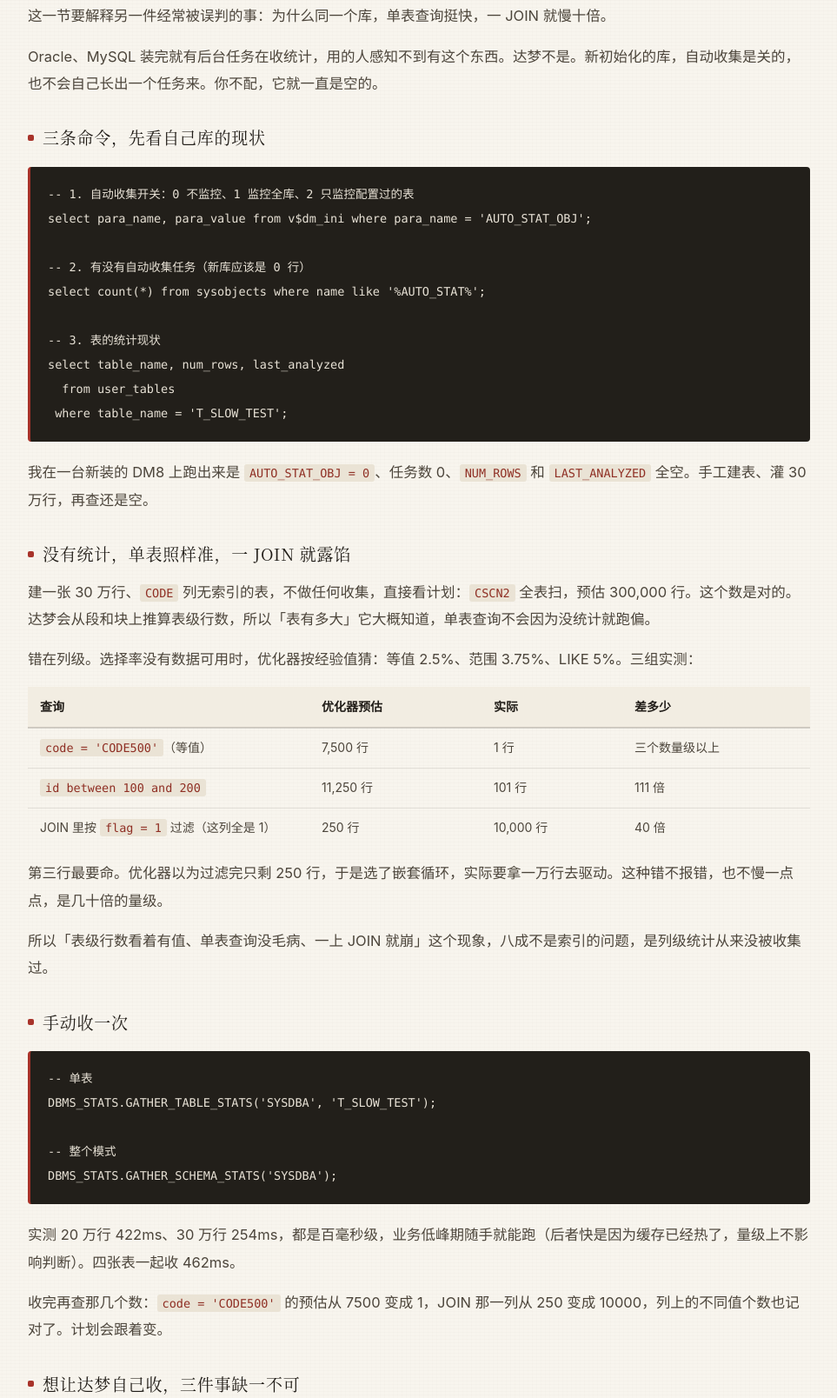
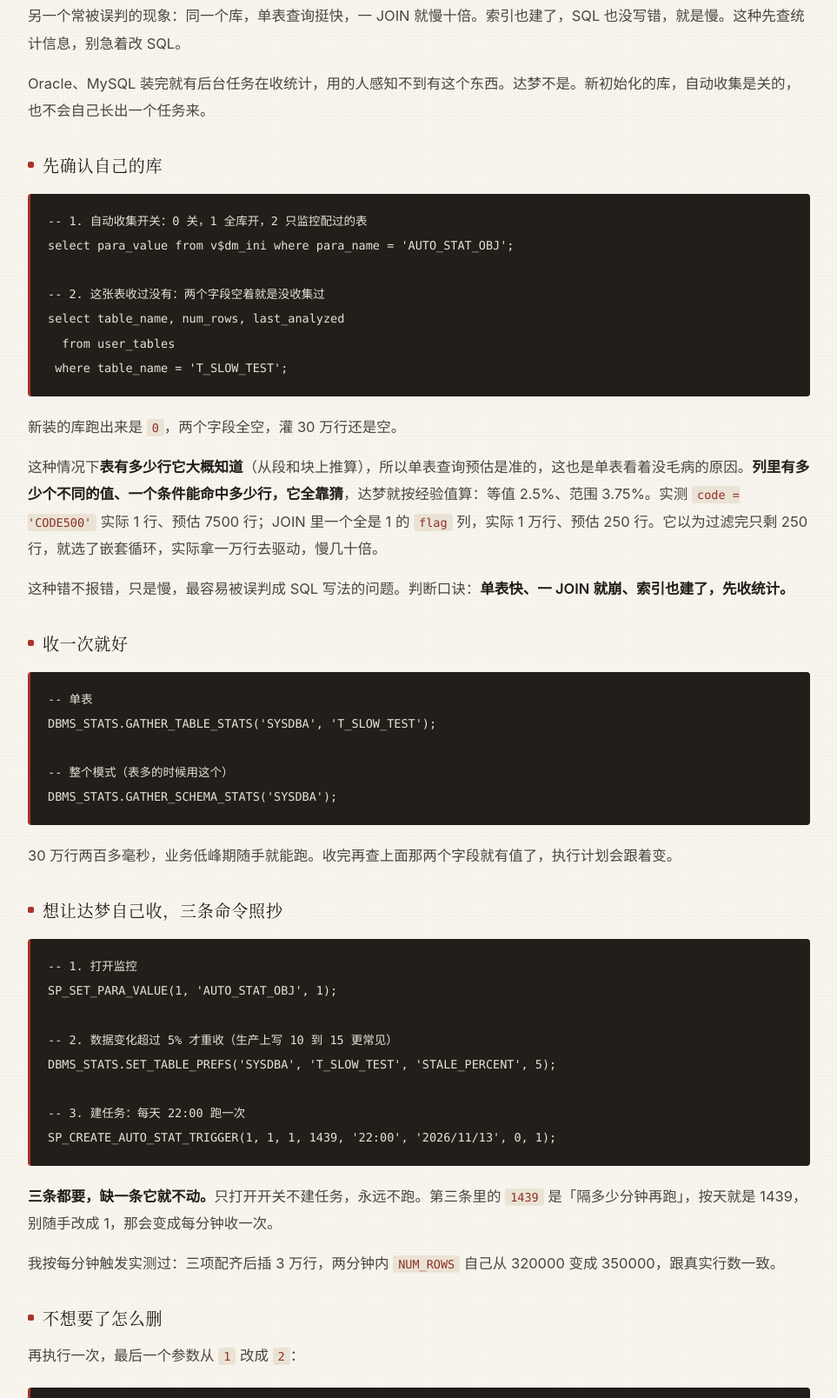
Before and after one commit to jiangchuang/jiangchuang.github.io, a plain HTML site: page posts/dmkit-slow-query-collect.html in a window 1280 px wide. Shown: the part 4845-6453 px from the top of the page at 87% size, without its empty margins (158-1121 px from the left). Drawn offline with Linux system fonts and the light colour scheme.

Commit message:
慢查询文统计节瘦身：面向小白读者，删掉参数逐条解剖与四种删触发器失败尝试，保留判现象/自查两条/一条修复/三件套照抄；统计节从约2500字压到950字

```diff
--- a/posts/dmkit-slow-query-collect.html
+++ b/posts/dmkit-slow-query-collect.html
@@ -174,71 +174,45 @@ select sql_id, sql_plan from v$pln_history where sql_id = '上一步的ID';</cod
 <p>普通账号能拿到执行计划和表结构，但<strong>拿不到 <code>V$SQL_HISTORY</code> 里的逻辑读</strong>，等于少了一半证据。而且不是「少一点」——实测业务账号查 <code>V$SQL_HISTORY</code> 直接报 <code>-5504</code> 无权限，一条都拿不到。工具遇到权限不足会自动降级并如实提示，不会假装采到了——但你最好别让它降级。</p>
 
 <h2>达梦的统计信息，默认是关着的</h2>
-<p>这一节要解释另一件经常被误判的事：为什么同一个库，单表查询挺快，一 JOIN 就慢十倍。</p>
-<p>Oracle、MySQL 装完就有后台任务在收统计，用的人感知不到有这个东西。达梦不是。新初始化的库，自动收集是关的，也不会自己长出一个任务来。你不配，它就一直是空的。</p>
+<p>另一个常被误判的现象：同一个库，单表查询挺快，一 JOIN 就慢十倍。索引也建了，SQL 也没写错，就是慢。这种先查统计信息，别急着改 SQL。</p>
+<p>Oracle、MySQL 装完就有后台任务在收统计，用的人感知不到有这个东西。达梦不是。新初始化的库，自动收集是关的，也不会自己长出一个任务来。</p>
 
-<h3>三条命令，先看自己库的现状</h3>
-<pre class="code"><code class="lang-sql">-- 1. 自动收集开关：0 不监控、1 监控全库、2 只监控配置过的表
-select para_name, para_value from v$dm_ini where para_name = 'AUTO_STAT_OBJ';
+<h3>先确认自己的库</h3>
+<pre class="code"><code class="lang-sql">-- 1. 自动收集开关：0 关，1 全库开，2 只监控配过的表
+select para_value from v$dm_ini where para_name = 'AUTO_STAT_OBJ';
 
--- 2. 有没有自动收集任务（新库应该是 0 行）
-select count(*) from sysobjects where name like '%AUTO_STAT%';
-
--- 3. 表的统计现状
+-- 2. 这张表收过没有：两个字段空着就是没收集过
 select table_name, num_rows, last_analyzed
   from user_tables
  where table_name = 'T_SLOW_TEST';</code></pre>
-<p>我在一台新装的 DM8 上跑出来是 <code>AUTO_STAT_OBJ = 0</code>、任务数 0、<code>NUM_ROWS</code> 和 <code>LAST_ANALYZED</code> 全空。手工建表、灌 30 万行，再查还是空。</p>
+<p>新装的库跑出来是 <code>0</code>，两个字段全空，灌 30 万行还是空。</p>
+<p>这种情况下<strong>表有多少行它大概知道</strong>（从段和块上推算），所以单表查询预估是准的，这也是单表看着没毛病的原因。<strong>列里有多少个不同的值、一个条件能命中多少行，它全靠猜</strong>，达梦就按经验值算：等值 2.5%、范围 3.75%。实测 <code>code = 'CODE500'</code> 实际 1 行、预估 7500 行；JOIN 里一个全是 1 的 <code>flag</code> 列，实际 1 万行、预估 250 行。它以为过滤完只剩 250 行，就选了嵌套循环，实际拿一万行去驱动，慢几十倍。</p>
+<p>这种错不报错，只是慢，最容易被误判成 SQL 写法的问题。判断口诀：<strong>单表快、一 JOIN 就崩、索引也建了，先收统计。</strong></p>
 
-<h3>没有统计，单表照样准，一 JOIN 就露馅</h3>
-<p>建一张 30 万行、<code>CODE</code> 列无索引的表，不做任何收集，直接看计划：<code>CSCN2</code> 全表扫，预估 300,000 行。这个数是对的。达梦会从段和块上推算表级行数，所以「表有多大」它大概知道，单表查询不会因为没统计就跑偏。</p>
-<p>错在列级。选择率没有数据可用时，优化器按经验值猜：等值 2.5%、范围 3.75%、LIKE 5%。三组实测：</p>
-<table>
-<tr><th style="width:36%">查询</th><th style="width:22%">优化器预估</th><th style="width:18%">实际</th><th>差多少</th></tr>
-<tr><td><code>code = 'CODE500'</code>（等值）</td><td>7,500 行</td><td>1 行</td><td>三个数量级以上</td></tr>
-<tr><td><code>id between 100 and 200</code></td><td>11,250 行</td><td>101 行</td><td>111 倍</td></tr>
-<tr><td>JOIN 里按 <code>flag = 1</code> 过滤（这列全是 1）</td><td>250 行</td><td>10,000 行</td><td>40 倍</td></tr>
-</table>
-<p>第三行最要命。优化器以为过滤完只剩 250 行，于是选了嵌套循环，实际要拿一万行去驱动。这种错不报错，也不慢一点点，是几十倍的量级。</p>
-<p>所以「表级行数看着有值、单表查询没毛病、一上 JOIN 就崩」这个现象，八成不是索引的问题，是列级统计从来没被收集过。</p>
-
-<h3>手动收一次</h3>
+<h3>收一次就好</h3>
 <pre class="code"><code class="lang-sql">-- 单表
 DBMS_STATS.GATHER_TABLE_STATS('SYSDBA', 'T_SLOW_TEST');
 
--- 整个模式
+-- 整个模式（表多的时候用这个）
 DBMS_STATS.GATHER_SCHEMA_STATS('SYSDBA');</code></pre>
-<p>实测 20 万行 422ms、30 万行 254ms，都是百毫秒级，业务低峰期随手就能跑（后者快是因为缓存已经热了，量级上不影响判断）。四张表一起收 462ms。</p>
-<p>收完再查那几个数：<code>code = 'CODE500'</code> 的预估从 7500 变成 1，JOIN 那一列从 250 变成 10000，列上的不同值个数也记对了。计划会跟着变。</p>
+<p>30 万行两百多毫秒，业务低峰期随手就能跑。收完再查上面那两个字段就有值了，执行计划会跟着变。</p>
 
-<h3>想让达梦自己收，三件事缺一不可</h3>
-<pre class="code"><code class="lang-sql">-- 1. 打开监控（1 = 全库，2 = 只监控配了阈值的表）
+<h3>想让达梦自己收，三条命令照抄</h3>
+<pre class="code"><code class="lang-sql">-- 1. 打开监控
 SP_SET_PARA_VALUE(1, 'AUTO_STAT_OBJ', 1);
 
--- 2. 设阈值：这张表数据变化超过 5% 才重收
+-- 2. 数据变化超过 5% 才重收（生产上写 10 到 15 更常见）
 DBMS_STATS.SET_TABLE_PREFS('SYSDBA', 'T_SLOW_TEST', 'STALE_PERCENT', 5);
 
--- 3. 建自动收集任务：每天一次，22:00 开始
+-- 3. 建任务：每天 22:00 跑一次
 SP_CREATE_AUTO_STAT_TRIGGER(1, 1, 1, 1439, '22:00', '2026/11/13', 0, 1);</code></pre>
-<p>八个参数依次是：调度类型（1 按天）、间隔频率、子频率、开始时间后每几分钟跑一次（1439 就是一整天才跑一次）、开始时间、生效日期、最长执行秒数（0 不限）、启用标志。</p>
-<p>我按每分钟触发实测了一遍：三项配齐后插 3 万行，两分钟内 <code>NUM_ROWS</code> 自动变成 350000，和真实行数一致。只配前两项、不建任务，永远没动静。三项都不配的时候，连「这张表变了多少行」都不记，<code>V$AUTO_STAT_TABLE_IDU</code> 是空的。</p>
+<p><strong>三条都要，缺一条它就不动。</strong>只打开开关不建任务，永远不跑。第三条里的 <code>1439</code> 是「隔多少分钟再跑」，按天就是 1439，别随手改成 1，那会变成每分钟收一次。</p>
+<p>我按每分钟触发实测过：三项配齐后插 3 万行，两分钟内 <code>NUM_ROWS</code> 自己从 320000 变成 350000，跟真实行数一致。</p>
 
-<h3>这个任务删起来跟普通触发器不一样</h3>
-<p>建出来之后，它在 <code>SYSOBJECTS</code> 里叫 <code>SYSTRG$_AUTO_STAT</code>，看着就是个触发器。但常规手段一律不动：</p>
-<table>
-<tr><th style="width:54%">你试的</th><th>结果</th></tr>
-<tr><td><code>DROP TRIGGER SYSTRG$_AUTO_STAT;</code></td><td><code>-2110</code></td></tr>
-<tr><td><code>DROP TRIGGER SYS.SYSTRG$_AUTO_STAT;</code></td><td><code>-5631</code></td></tr>
-<tr><td><code>ALTER TRIGGER ... DISABLE;</code></td><td><code>-3025</code></td></tr>
-<tr><td>找 <code>SP_DROP_AUTO_STAT_TRIGGER</code> 这个过程</td><td>不存在</td></tr>
-</table>
-<p>能用的只有一种：调它自己的过程，把最后一个参数传 2。</p>
+<h3>不想要了怎么删</h3>
+<p>再执行一次，最后一个参数从 <code>1</code> 改成 <code>2</code>：</p>
 <pre class="code"><code class="lang-sql">SP_CREATE_AUTO_STAT_TRIGGER(1, 1, 1, 1439, '22:00', '2026/11/13', 0, 2);</code></pre>
-<p>实测执行完，<code>SYSOBJECTS</code> 里那条记录从 1 条变成 0 条。传 0 只是关掉启用标志，对象还留着；传 2 才是删除。文档里对这三位只写了半句「0 不启用、1 启用、2 删除」，又排在一堆参数的末尾，很容易被当成可有可无的一项跳过。</p>
-<p>只想临时停掉的话，把 <code>AUTO_STAT_OBJ</code> 设回 0 更省事，任务空转但不碰库里的对象。</p>
-
-<h3>多久重收一次</h3>
-<p><code>STALE_PERCENT</code> 就是给这个用的，上面配 5% 是为了测得快，生产上 10% 到 15% 更常见。没有自动任务的时候自己判断也简单：拿 <code>NUM_ROWS</code> 跟真实行数比。我在一张 20 万行的表里灌到 35 万，不重收的话 <code>NUM_ROWS</code> 一直停在 20 万，计划也照 20 万算。</p>
+<p>传 <code>0</code> 只是停用，对象还留在库里；传 <code>2</code> 才是真删。它长得像个触发器，但 <code>DROP TRIGGER</code> 删不掉（报 <code>-2110</code>），也别去找 <code>SP_DROP_AUTO_STAT_TRIGGER</code>，没有这个过程。就这一条路，省得反复试。</p>
 
 <h2>拿到执行计划之后，按这个顺序看</h2>
 <p>计划里能出问题的方向就五个。<strong>顺序有讲究</strong>：先改天花板，再看放大系数，最后才怀疑统计。顺序错了会白折腾几小时——比如先去收统计，结果发现瓶颈是缺索引。</p>
```
